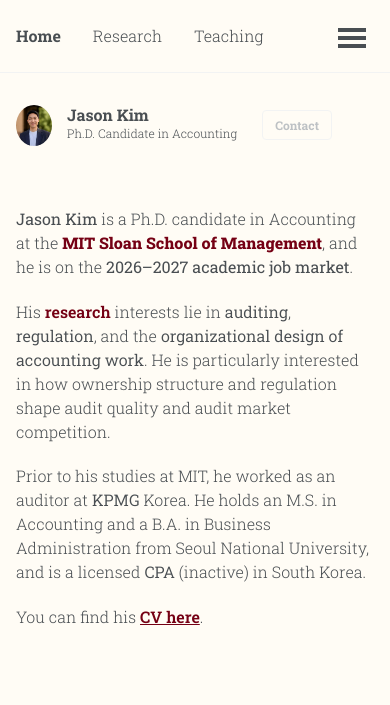
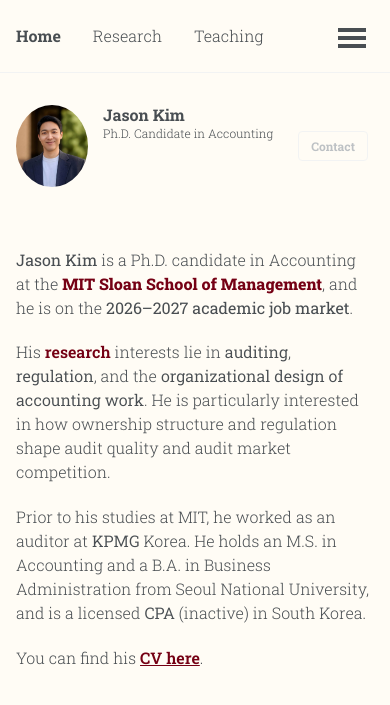
Before and after one commit to jgkim262/jgkim262.github.io, a Jekyll site: the page built from _pages/about.md, in a window 390 px wide. Shown: the top 705 px of the page. Built offline with Jekyll 4.4.1, drawn with Linux system fonts in a browser that asks for light colours; a style sheet for code colours, icons or effects is not loaded.

Commit message:
Double the mobile avatar to 72px
Co-Authored-By: Claude Fable 5 <noreply@anthropic.com>

```diff
--- a/_sass/layout/_sidebar.scss
+++ b/_sass/layout/_sidebar.scss
@@ -143,7 +143,7 @@
 .author__avatar {
   display: table-cell;
   vertical-align: top;
-  width: 36px;
+  width: 72px; // template's 36px reads too small on a phone, per Jason
   // set width only, for non-square avatars
   // height: 36px;
 
```
